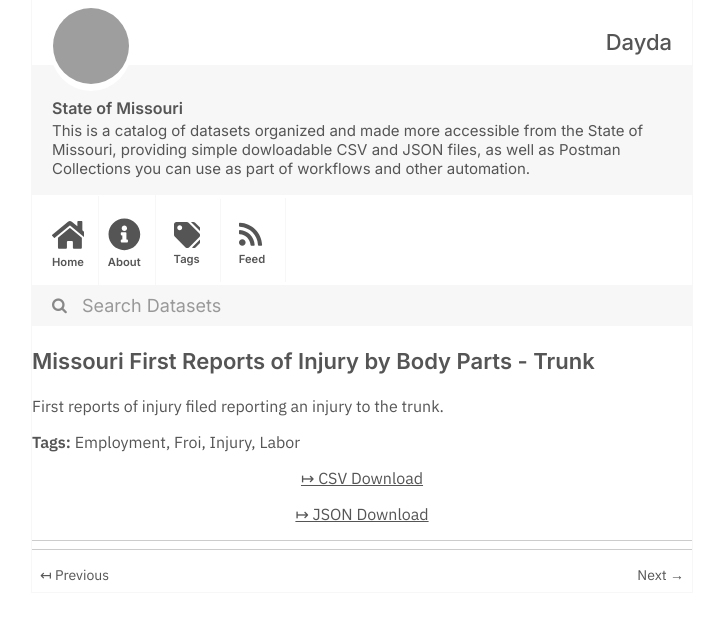
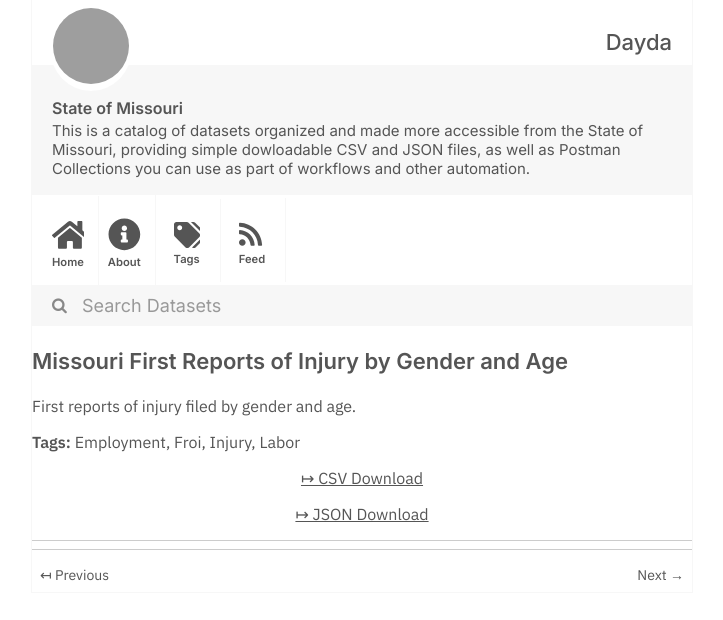
Before and after one commit to dayda-entities/state-of-missouri, a Jekyll site: the page built from _posts/2020-11-10-missouri-first-reports-of-inju.md, in a window 1280 px wide, cut to the strip 0-620 px from the top of the page. Shown: the whole strip, without its empty margins (278-1001 px from the left). Built offline with Jekyll 4.4.1, drawn with Linux system fonts in a browser that asks for light colours; grey boxes are pictures that could not be loaded.

```diff
--- a/_posts/2020-11-10-missouri-first-reports-of-inju.md
+++ b/_posts/2020-11-10-missouri-first-reports-of-inju.md
@@ -1,7 +1,7 @@
 ---
-title: Missouri First Reports of Injury by Body Parts - Trunk
-created: '2020-11-10T17:23:33.462106'
-modified: '2020-11-10T17:23:33.462117'
+title: Missouri First Reports of Injury by Gender and Age
+created: '2020-11-10T17:23:40.369785'
+modified: '2020-11-10T17:23:40.369796'
 state: active
 type: dataset
 tags:
@@ -11,9 +11,9 @@ tags:
   - Labor
 groups:
   - Local Government
-csv_url: 'https://data.mo.gov/api/views/8gbc-na3a/rows.csv?accessType=DOWNLOAD'
-json_url: 'https://data.mo.gov/api/views/8gbc-na3a/rows.json?accessType=DOWNLOAD'
+csv_url: 'https://data.mo.gov/api/views/mcuk-295r/rows.csv?accessType=DOWNLOAD'
+json_url: 'https://data.mo.gov/api/views/mcuk-295r/rows.json?accessType=DOWNLOAD'
 layout: post
 
 ---
-First reports of injury filed reporting an injury to the trunk.
+First reports of injury filed by gender and age.
```
